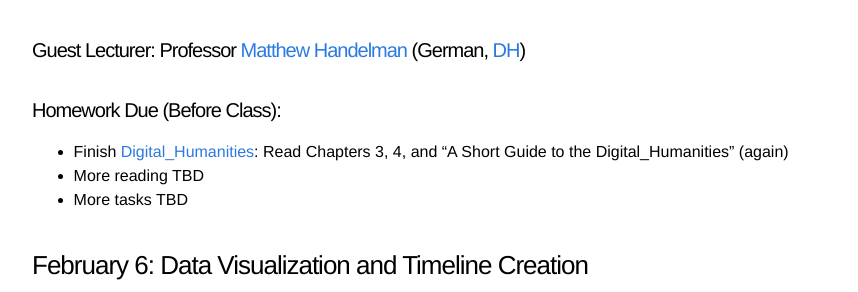
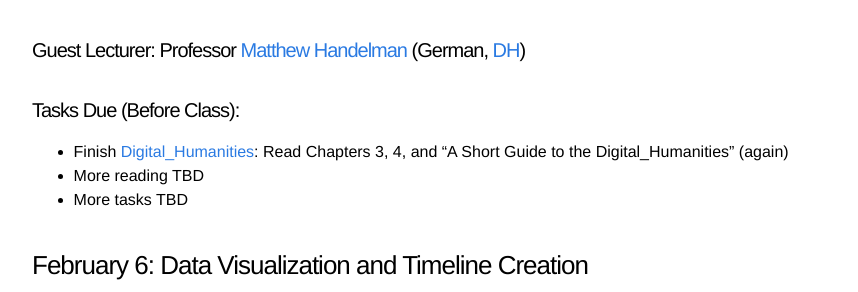
Before and after one commit to seanpue/al340, a Jekyll site: the page built from syllabus.md, in a window 1280 px wide and 900 px high, scrolled down 1195 px. Shown: the part 161-453 px from the top of the window, without its empty margins (208-1066 px from the left). Built offline with Jekyll 4.4.1, drawn with Linux system fonts in a browser that asks for light colours.

Commit message:
updated syllabus

```diff
--- a/syllabus.md
+++ b/syllabus.md
@@ -41,7 +41,7 @@ This syllabus *will change* throughout the semester, so please check back. It wa
 
 #### Guest Lecturer: Professor [Matthew Handelman] (German, [DH])
 
-#### Homework Due (Before Class):
+#### Tasks Due (Before Class):
 
 * Finish [Digital_Humanities]: Read Chapters 3, 4, and “A Short Guide to the Digital_Humanities” (again)
 * More reading TBD
```
